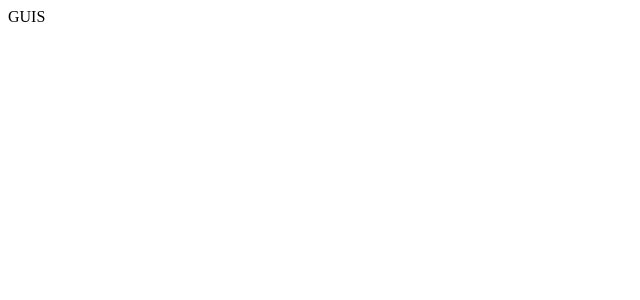
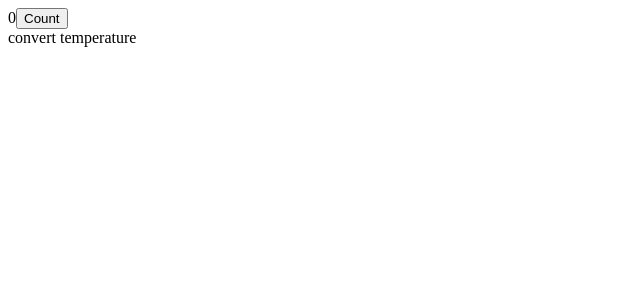
Before and after one commit to bernardomontoya/guis, a React (Create React App) app: page / in a window 1280 px wide. Shown: the top 300 px of the page, without its empty margins (0-640 px from the left). Built offline with nearby package versions, Linux system fonts and the light colour scheme.

Commit message:
feat: add counter task

```diff
--- a/package.json
+++ b/package.json
@@ -20,8 +20,7 @@
   },
   "eslintConfig": {
     "extends": [
-      "react-app",
-      "react-app/jest"
+      "react-app"
     ]
   },
   "browserslist": {
--- a/src/App.tsx
+++ b/src/App.tsx
@@ -1,5 +1,17 @@
+import { useEffect } from "react";
+import Counter from "./components/tasks/counter/counter";
+import TemperatureConverter from "./components/tasks/temperatureConverter/temperatureConverter";
+
 function App() {
-  return <div>GUIS</div>;
+  useEffect(() => {
+    console.log("rendered app");
+  });
+  return (
+    <div>
+      <Counter />
+      <TemperatureConverter />
+    </div>
+  );
 }
 
 export default App;
--- /dev/null
+++ b/src/components/shared/button/button.tsx
@@ -0,0 +1,16 @@
+interface ButtonProps {
+  onClick: React.MouseEventHandler<HTMLButtonElement>;
+  text: string;
+  type: "button" | "submit" | "reset";
+  disabled?: boolean;
+}
+
+const Button = ({ onClick, text, type, disabled }: ButtonProps) => {
+  return (
+    <button onClick={onClick} type={type} disabled={disabled}>
+      {text}
+    </button>
+  );
+};
+
+export default Button;
--- /dev/null
+++ b/src/components/tasks/counter/counter.tsx
@@ -0,0 +1,22 @@
+import { useState, useEffect } from "react";
+import Button from "../../shared/button/button";
+
+const Counter = () => {
+  const [count, setCount] = useState<number>(0);
+  useEffect(() => {
+    console.log("rendered counter");
+  });
+  return (
+    <div>
+      <span>{count}</span>
+      <Button
+        onClick={() => {
+          setCount((prevCount) => prevCount + 1);
+        }}
+        text="Count"
+        type="button"
+      />
+    </div>
+  );
+};
+export default Counter;
--- /dev/null
+++ b/src/components/tasks/temperatureConverter/temperatureConverter.tsx
@@ -0,0 +1,10 @@
+import { useEffect } from "react";
+
+const TemperatureConverter = () => {
+  useEffect(() => {
+    console.log("rendered TemperatureConverter");
+  });
+  return <div>convert temperature</div>;
+};
+
+export default TemperatureConverter;
```
Also changed, not shown: 1 other file (tests, documents, lock files or other folders).
